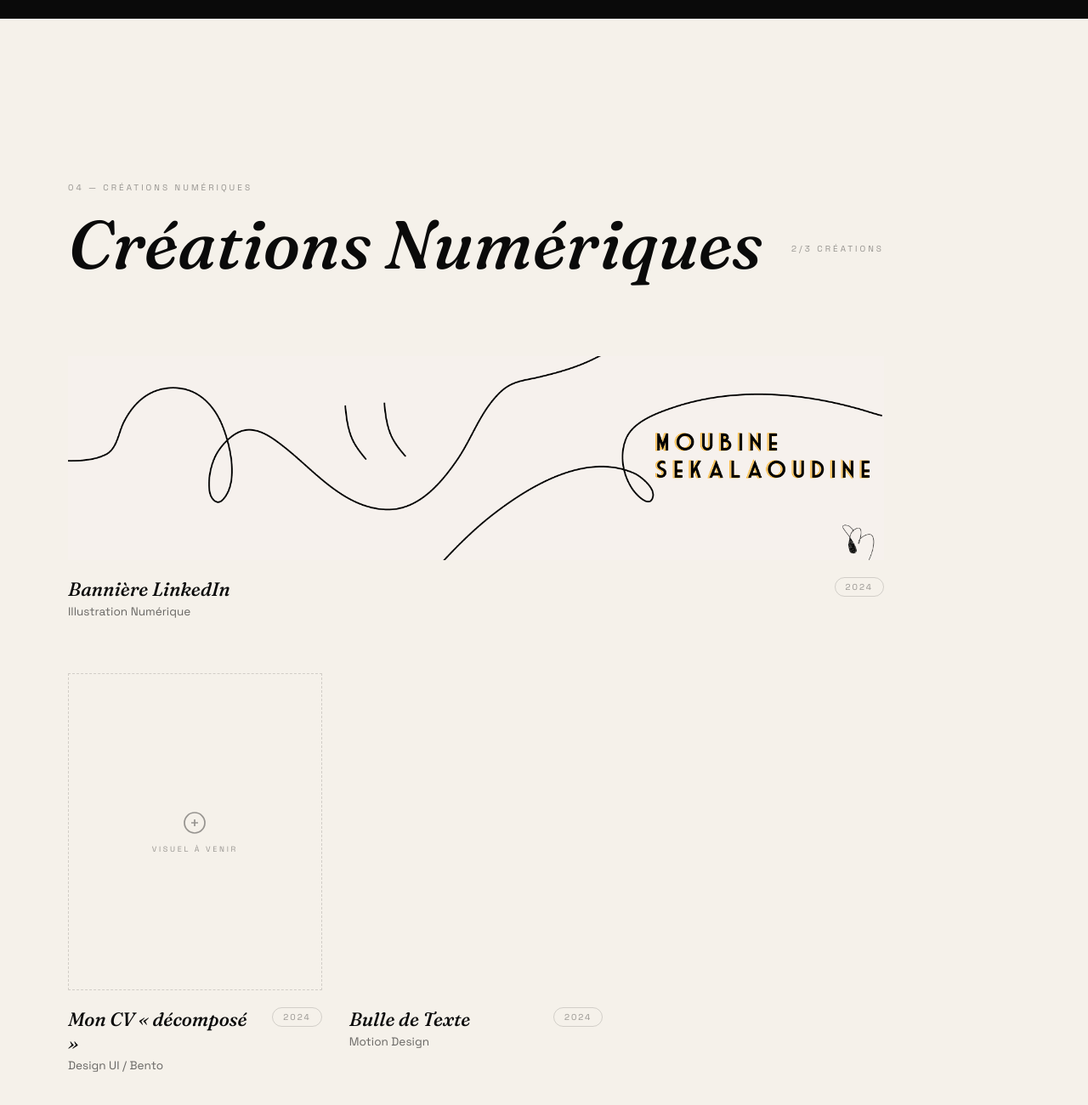
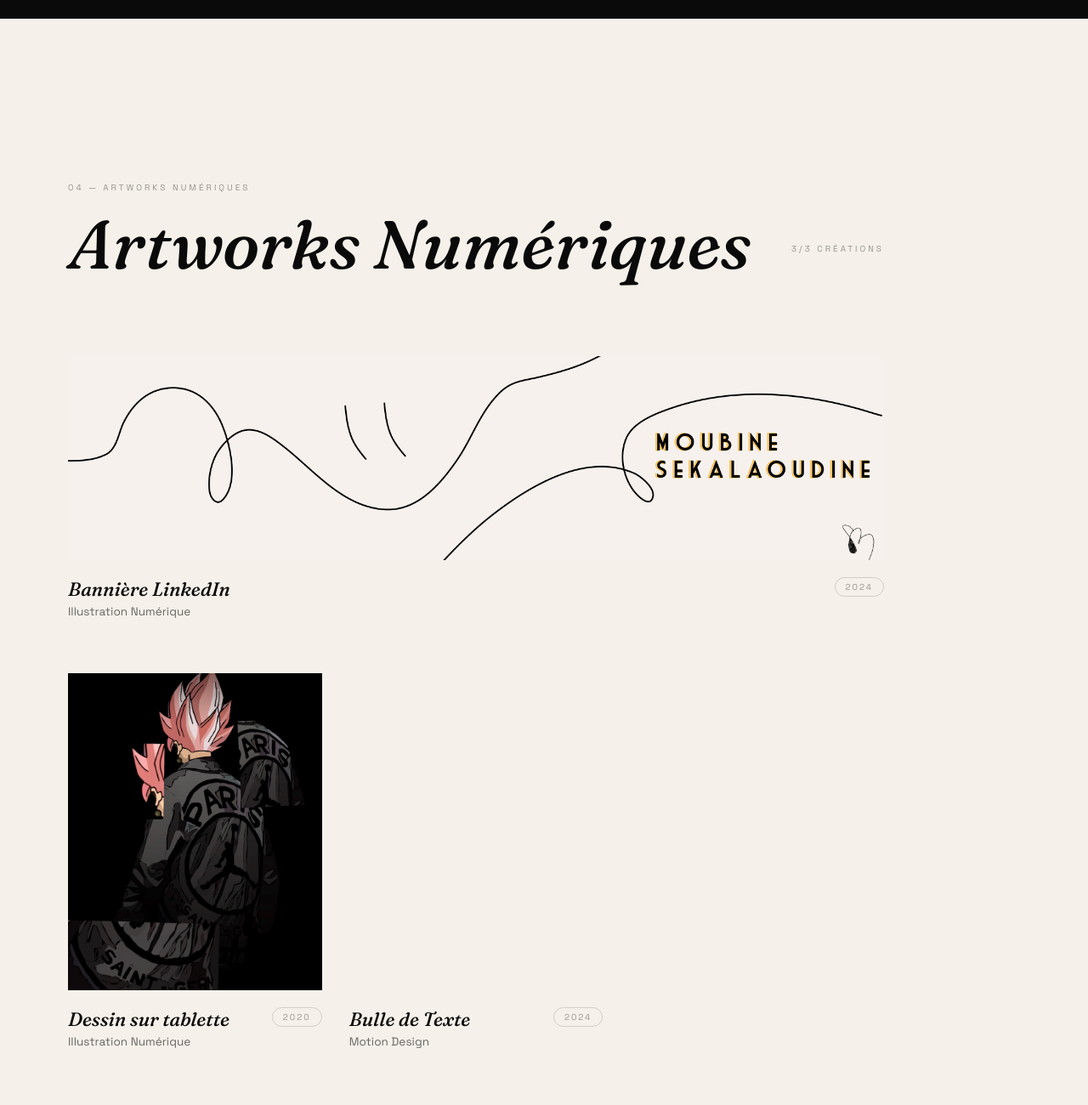
Before and after one commit to moubinesk/portfolio, a plain HTML site: page productions.html in a window 1280 px wide. Shown: the part 5365-6665 px from the top of the page at 85% size. Drawn offline with Linux system fonts and the light colour scheme.

Commit message:
artwork added

```diff
--- a/productions.html
+++ b/productions.html
@@ -248,10 +248,10 @@
   <div class="container">
     <div class="cat-head reveal">
       <div>
-        <span class="section-tag">04 — <span data-fr="Créations Numériques" data-en="Digital Creations">Créations Numériques</span></span>
-        <h2 class="font-display section-title" data-fr="Créations Numériques" data-en="Digital Creations">Créations Numériques</h2>
+        <span class="section-tag">04 — <span data-fr="Artworks Numériques" data-en="Digital Artworks">Artworks Numériques</span></span>
+        <h2 class="font-display section-title" data-fr="Artworks Numériques" data-en="Digital Artworks">Artworks Numériques</h2>
       </div>
-      <span class="section-tag">2/3 <span data-fr="créations" data-en="creations">créations</span></span>
+      <span class="section-tag">3/3 <span data-fr="créations" data-en="creations">créations</span></span>
     </div>
     <div class="cat-grid">
       <div class="cat-card cat-wide reveal js-project" data-type="image" data-fit="contain" data-src="assets/photos prod/LinkedIn cover - 2.png" data-title-fr="Bannière LinkedIn" data-title-en="LinkedIn Banner" data-cat-fr="Illustration Numérique" data-cat-en="Digital Illustration" data-year="2024" data-desc-fr="Faite pour LinkedIn.&#10;&#10;Détails : les deux lignes verticales vers la gauche de la bannière forment un visage, avec la grande ligne juste en dessous.&#10;&#10;Inspiration : Peanuts (bande dessinée)" data-desc-en="Made for LinkedIn.&#10;&#10;Details: the two vertical lines toward the left of the banner form a face, with the large line just underneath.&#10;&#10;Inspiration: Peanuts (comic strip)">
@@ -261,14 +261,14 @@
         </div>
         <div class="meta"><div><h3 class="font-display" data-fr="Bannière LinkedIn" data-en="LinkedIn Banner">Bannière LinkedIn</h3><p data-fr="Illustration Numérique" data-en="Digital Illustration">Illustration Numérique</p></div><span class="year">2024</span></div>
       </div>
-      <div class="cat-card cat-pending reveal js-project" data-type="pending" data-src="" data-title-fr="Mon CV « décomposé »" data-title-en="My &quot;Exploded&quot; CV" data-cat-fr="Design UI / Bento" data-cat-en="UI Design / Bento" data-year="2024" data-desc-fr="Mon CV et ses différentes couches : design d'arrière-plan, mes compétences (représentées par des pictogrammes), les cases de verre, les textes.&#10;&#10;Idée : je voulais montrer visuellement le contenu de mon CV. J'ai essayé le glassmorphisme et le bento design sur Figma.&#10;&#10;Inspiration : Cardistry, Gopi Prasanna (designer)" data-desc-en="My CV broken down into its layers: background design, my skills (shown as pictograms), the glass panels, the texts.&#10;&#10;Idea: I wanted to visually show the content of my CV. I experimented with glassmorphism and bento design in Figma.&#10;&#10;Inspiration: Cardistry, Gopi Prasanna (designer)">
-        <div class="img-wrap v-pending-wrap">
-          <div class="v-pending-hint">
-            <svg viewBox="0 0 24 24"><circle cx="12" cy="12" r="9"/><path d="M9 12h6M12 9v6"/></svg>
-            <span data-fr="Visuel à venir" data-en="Visual coming soon">Visuel à venir</span>
-          </div>
+
+      <!-- REMPLACE "assets/photos prod/dessin-sur-tablette.jpg" DANS data-src ET src PAR TON VRAI FICHIER -->
+      <div class="cat-card reveal js-project" data-type="image" data-fit="contain" data-src="assets/photos prod/dessin tab.jpg" data-title-fr="Dessin sur tablette" data-title-en="Tablet Drawing" data-cat-fr="Illustration Numérique" data-cat-en="Digital Illustration" data-year="2020" data-desc-fr="Dessin réalisé sur tablette mêlant l'univers de l'animé Dragon Ball Super et la culture streetwear." data-desc-en="Illustration drawn on a tablet blending the Dragon Ball Super anime universe with streetwear culture.">
+        <div class="img-wrap">
+          <img src="assets/photos prod/dessin tab.jpg" alt="Dessin sur tablette — Dragon Ball Super & Streetwear" loading="lazy" />
+          <div class="tile-catch"><svg viewBox="0 0 24 24"><path d="M4 4h6M4 4v6M4 4l7 7M20 4h-6M20 4v6M20 4l-7 7M4 20h6M4 20v-6M4 20l7-7M20 20h-6M20 20v-6M20 20l-7-7"/></svg></div>
         </div>
-        <div class="meta"><div><h3 class="font-display" data-fr="Mon CV « décomposé »" data-en="My &quot;Exploded&quot; CV">Mon CV « décomposé »</h3><p data-fr="Design UI / Bento" data-en="UI Design / Bento">Design UI / Bento</p></div><span class="year">2024</span></div>
+        <div class="meta"><div><h3 class="font-display" data-fr="Dessin sur tablette" data-en="Tablet Drawing">Dessin sur tablette</h3><p data-fr="Illustration Numérique" data-en="Digital Illustration">Illustration Numérique</p></div><span class="year">2020</span></div>
       </div>
       <div class="cat-card reveal js-project" data-type="image" data-fit="contain" data-bg="light" data-src="assets/photos prod/text bubble.gif" data-title-fr="Bulle de Texte" data-title-en="Text Bubble" data-cat-fr="Motion Design" data-cat-en="Motion Design" data-year="2024" data-desc-fr="Fait pour tester le logiciel de motion design Fabe.&#10;Bulle de texte pouvant être utilisée pour mettre un titre, ou un nom (le nom d'une personne lors d'une interview par exemple)." data-desc-en="Made to test the Fable motion design software.&#10;A text bubble that can be used to display a title or a name (e.g. someone's name during an interview).">
         <div class="img-wrap img-light img-contain">
@@ -281,7 +281,7 @@
   </div>
 </section>
 
-<!-- PHOTOS : remplace chaque chemin "assets/photos/xxx.jpg" (data-src ET src de <img>) par ton vrai fichier (JPG/PNG/WebP, pas HEIC) -->
+<!-- PHOTOS : remplace chaque chemin "assets/photos/x.jpg" (data-src ET src de <img>) par ton vrai fichier (JPG/PNG/WebP, pas HEIC) -->
 <section id="photos" class="bg-bone">
   <div class="container">
     <div class="cat-head reveal">
```
Also changed, not shown: assets/photos prod/dessin tab.jpg (added).
